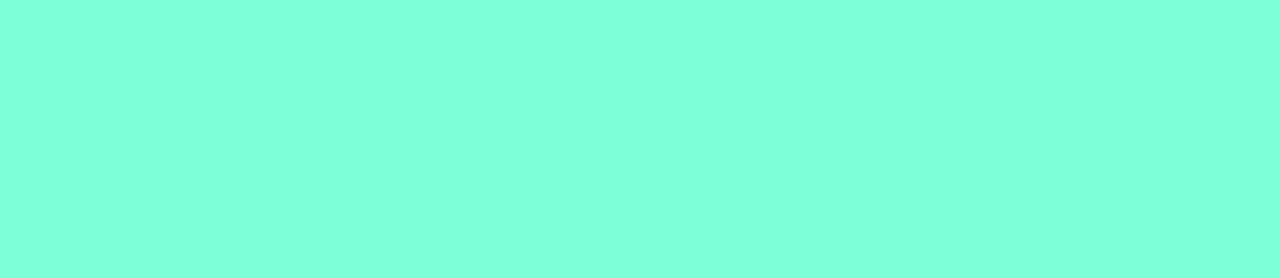
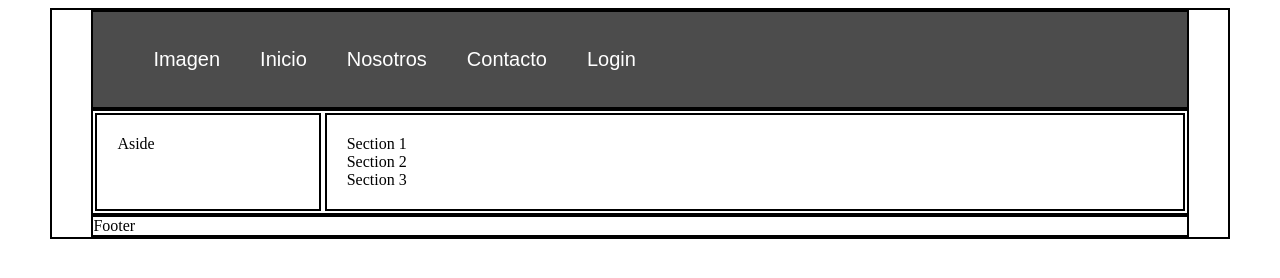
Before and after one commit to Jonathanegalarza/FullstackCodoaCodo, a plain HTML site: page index.html in a window 1280 px wide. Drawn offline with Linux system fonts and the light colour scheme.

Commit message:
Estructura con bordes, se borran los bordes, es solo de referencia

```diff
--- a/Design/style.css
+++ b/Design/style.css
@@ -1,3 +1,73 @@
-*{
-    background-color: aquamarine;
+.container{
+    display: flex;
+    flex-flow: column;
+    width: 93%;
+    margin: 0 auto;
+    border: 2px solid black;
 }
+
+.header {
+    background: rgba(0,0,0,0.7);
+    width: 93%;
+    z-index: 100;
+    display: flex;
+    justify-content: space-between;
+    align-items: center;
+    margin: 0 auto;
+    border: 2px solid black;
+}
+
+nav {
+    float: left;
+}
+
+nav ul {
+    list-style: none;
+    overflow: hidden;
+}
+
+nav ul li {
+    float: left;
+    font-family: Arial, Helvetica, sans-serif;;
+    font-size: 20px;
+}
+
+nav ul li a {
+    display: block;
+    padding: 20px;
+    color: #fff;
+    text-decoration: none;
+}
+
+nav ul li:hover {
+    background: #eca023;
+}
+
+.main{
+    display: flex;
+    width: 93%;
+    border: 2px solid black;
+    margin: 0 auto;
+
+}
+
+.aside{
+    width: 20%;
+    padding: 20px;
+    margin: 2px;
+    border: 2px solid black;
+}
+
+.principal{
+    width: 90%;
+    padding: 20px;
+    margin: 2px;
+    border: 2px solid black;
+}
+
+.footer{
+    display: flex;
+    width: 93%;
+    border: 2px solid black;
+    margin: 0 auto;
+}
--- a/index.html
+++ b/index.html
@@ -14,15 +14,25 @@
     <body>
         <div class="container">
             <header class="header">
-                <nav class="nav"></nav>
+                <nav class="nav">
+                    <ul class="ul">
+                        <li><a href="#">Imagen</a></li>
+                        <li><a href="#">Inicio</a></li>
+                        <li><a href="#">Nosotros</a></li>
+                        <li><a href="#">Contacto</a></li>
+                        <li><a href="#">Login</a></li>
+                    </ul>
+                </nav>
             </header>
-            <aside class="aside"></aside>
             <main class="main">
-                <section></section>
-                <section></section>
-                <section></section>
+                <aside class="aside">Aside</aside>
+                <div class="principal">
+                    <section>Section 1</section>
+                    <section>Section 2</section>
+                    <section>Section 3</section>
+                </div>
             </main>
-            <footer class="footer"></footer>
+            <footer class="footer">Footer</footer>
         </div>
     </body>
 </html>
```
